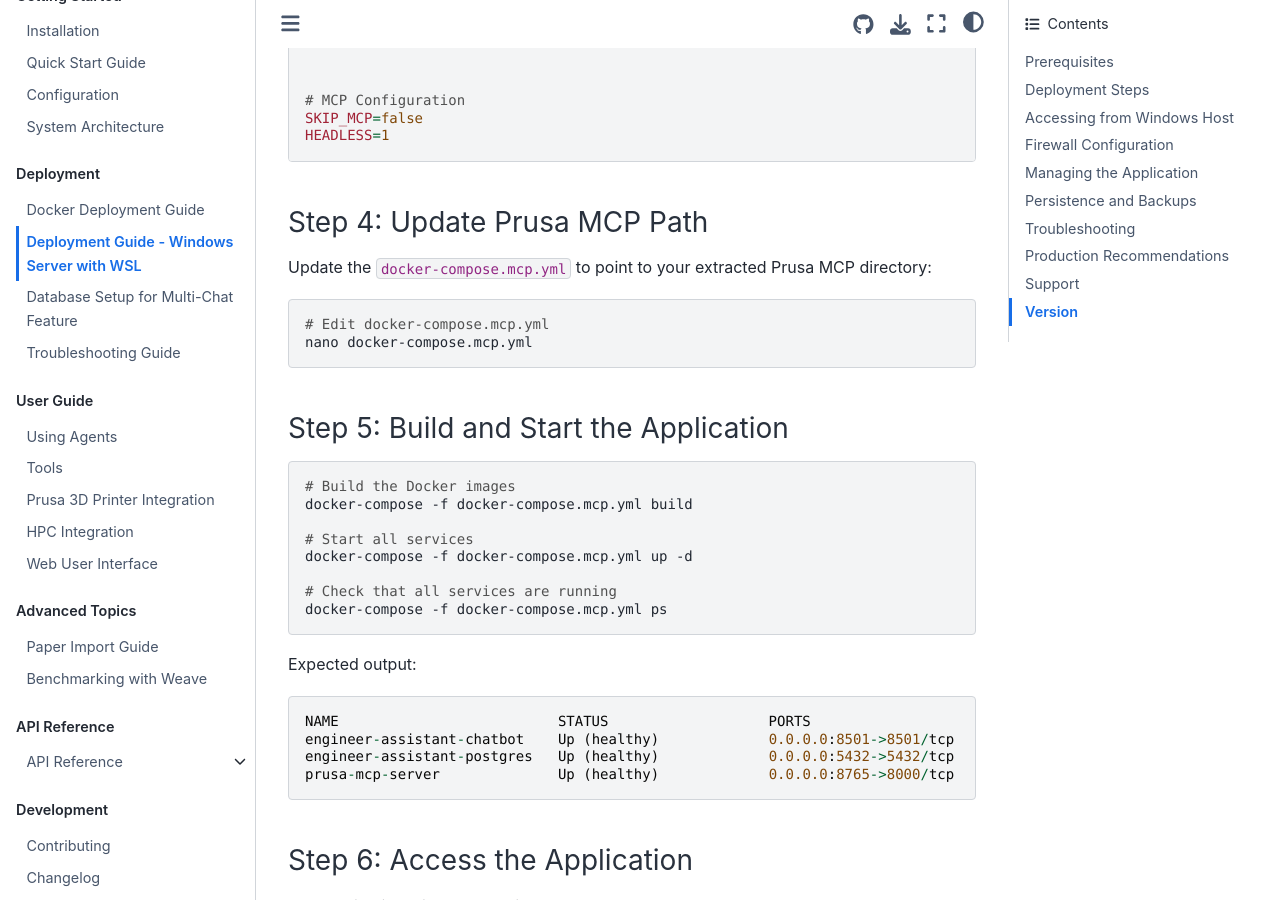
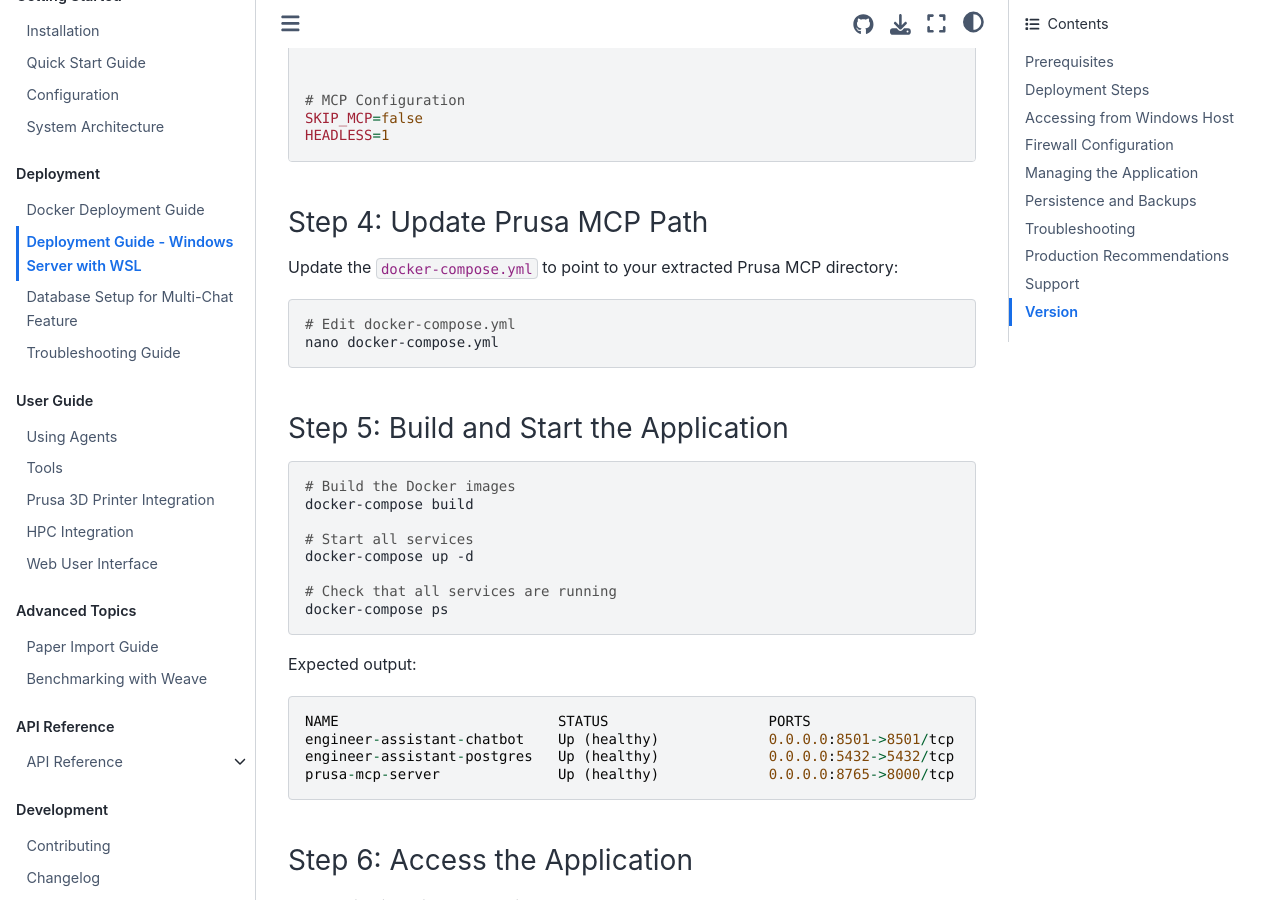
Before and after one commit to gioelemo/EngiAI-Public, a Sphinx documentation site: the page built from docs/source/deployment.md, in a window 1280 px wide and 900 px high, scrolled down 2597 px. Built offline with Sphinx 7.4.7 and the Sphinx Book theme 1.1.4, drawn with Linux system fonts in a browser that asks for light colours; some of the changed text lies outside the part shown.

Commit message:
Remove unused docker-compose file and rename existing one

````diff
--- a/docs/source/deployment.md
+++ b/docs/source/deployment.md
@@ -121,28 +121,24 @@ HEADLESS=1
 
 ### Step 4: Update Prusa MCP Path
 
-Update the `docker-compose.mcp.yml` to point to your extracted Prusa MCP directory:
+Update the `docker-compose.yml` to point to your extracted Prusa MCP directory:
 
 ```bash
-# Edit docker-compose.mcp.yml
-nano docker-compose.mcp.yml
-
-
+# Edit docker-compose.yml
+nano docker-compose.yml
 ```
-
-
 
 ### Step 5: Build and Start the Application
 
 ```bash
 # Build the Docker images
-docker-compose -f docker-compose.mcp.yml build
+docker-compose build
 
 # Start all services
-docker-compose -f docker-compose.mcp.yml up -d
+docker-compose up -d
 
 # Check that all services are running
-docker-compose -f docker-compose.mcp.yml ps
+docker-compose ps
 ```
 
 Expected output:
@@ -196,33 +192,33 @@ New-NetFirewallRule -DisplayName "Engineer Assistant" -Direction Inbound -LocalP
 
 ```bash
 # View all logs
-docker-compose -f docker-compose.mcp.yml logs
+docker-compose logs
 
 # View specific service logs
-docker-compose -f docker-compose.mcp.yml logs chatbot
-docker-compose -f docker-compose.mcp.yml logs prusa-mcp-server
+docker-compose logs chatbot
+docker-compose logs prusa-mcp-server
 
 # Follow logs in real-time
-docker-compose -f docker-compose.mcp.yml logs -f
+docker-compose logs -f
 ```
 
 ### Stop the Application
 
 ```bash
-docker-compose -f docker-compose.mcp.yml down
+docker-compose down
 ```
 
 ### Restart the Application
 
 ```bash
-docker-compose -f docker-compose.mcp.yml restart
+docker-compose restart
 ```
 
 ### Update the Application
 
 ```bash
 # Stop the current version
-docker-compose -f docker-compose.mcp.yml down
+docker-compose down
 
 # Pull/extract new version
 cd ~/deployments
@@ -233,8 +229,8 @@ cd engineer-assistant-new
 cp ../engineer-assistant/.env .
 
 # Rebuild and start
-docker-compose -f docker-compose.mcp.yml build
-docker-compose -f docker-compose.mcp.yml up -d
+docker-compose build
+docker-compose up -d
 ```
 
 ## Persistence and Backups
@@ -251,7 +247,7 @@ The application stores data in:
 
 ```bash
 # Backup database
-docker-compose -f docker-compose.mcp.yml exec postgres pg_dump -U engiai_user engineer_assistant > backup.sql
+docker-compose exec postgres pg_dump -U engiai_user engineer_assistant > backup.sql
 
 # Backup data directory
 tar -czf data-backup-$(date +%Y%m%d).tar.gz data/
@@ -264,7 +260,7 @@ tar -czf outputs-backup-$(date +%Y%m%d).tar.gz outputs/
 
 ```bash
 # Restore database
-docker-compose -f docker-compose.mcp.yml exec -T postgres psql -U engiai_user engineer_assistant < backup.sql
+docker-compose exec -T postgres psql -U engiai_user engineer_assistant < backup.sql
 
 # Restore data directory
 tar -xzf data-backup-20250117.tar.gz
@@ -276,7 +272,7 @@ tar -xzf data-backup-20250117.tar.gz
 
 Check logs:
 ```bash
-docker-compose -f docker-compose.mcp.yml logs
+docker-compose logs
 ```
 
 ### Network Issues
@@ -291,8 +287,8 @@ docker network inspect engineer-assistant_engineer-assistant
 
 Restart all services:
 ```bash
-docker-compose -f docker-compose.mcp.yml down
-docker-compose -f docker-compose.mcp.yml up -d
+docker-compose down
+docker-compose up -d
 ```
 
 ### WSL Memory Issues
@@ -321,7 +317,7 @@ Check what's using the port:
 sudo lsof -i :8501
 ```
 
-Or change the port in docker-compose.mcp.yml:
+Or change the port in docker-compose.yml:
 ```yaml
 ports:
   - "8502:8501"  # Use port 8502 instead
@@ -394,8 +390,8 @@ After=docker.service
 Type=oneshot
 RemainAfterExit=yes
 WorkingDirectory=/home/your-user/deployments/engineer-assistant
-ExecStart=/usr/bin/docker-compose -f docker-compose.mcp.yml up -d
-ExecStop=/usr/bin/docker-compose -f docker-compose.mcp.yml down
+ExecStart=/usr/bin/docker-compose up -d
+ExecStop=/usr/bin/docker-compose down
 User=your-user
 
 [Install]
@@ -416,7 +412,7 @@ Set up a cron job for automated backups:
 crontab -e
 
 # Add this line to backup daily at 2 AM
-0 2 * * * cd ~/deployments/engineer-assistant && docker-compose -f docker-compose.mcp.yml exec -T postgres pg_dump -U engiai_user engineer_assistant > ~/backups/db-backup-$(date +\%Y\%m\%d).sql
+0 2 * * * cd ~/deployments/engineer-assistant && docker-compose exec -T postgres pg_dump -U engiai_user engineer_assistant > ~/backups/db-backup-$(date +\%Y\%m\%d).sql
 ```
 
 ## Support
````
Also changed, not shown: README.md (+7 -19 lines), docker-compose.mcp.yml (deleted, +0 -152 lines), docker-compose.yml (+89 -3 lines), docs/source/installation.md (+0 -6 lines), docs/source/troubleshooting.md (+2 -2 lines), docs/source/usage/prusa.md (+3 -3 lines), services/prusa_mcp_server/README.md, 2 other files.
